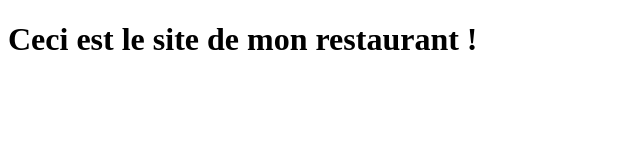
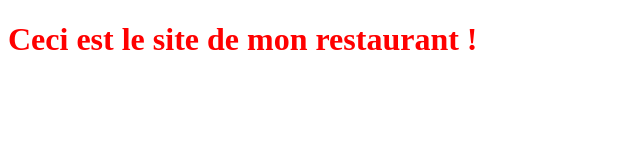
Before and after one commit to Greg-Aubert/THP-session11, a plain HTML site: page index.html in a window 1280 px wide. Shown: the whole page, without its empty margins (0-640 px from the left). Drawn offline with Linux system fonts and the light colour scheme.

Commit message:
h1 in red

```diff
--- a/index.html
+++ b/index.html
@@ -1,5 +1,5 @@
 <!DOCTYPE html>
-<html>
+  <link rel="stylesheet" href="styles.css">
 <head>
   <title>À la bonne table</title>
 </head>
--- /dev/null
+++ b/styles.css
@@ -0,0 +1,3 @@
+h1 {
+  color: red;
+}
```
